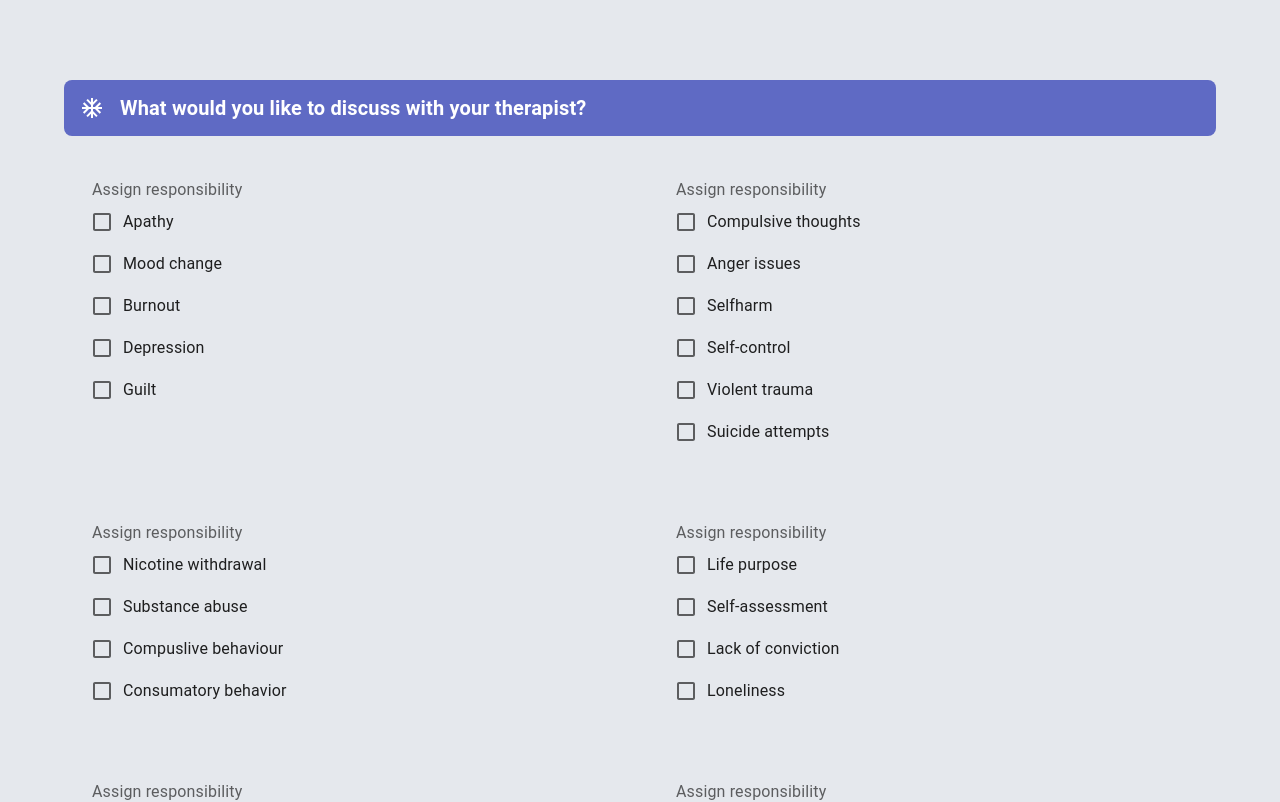
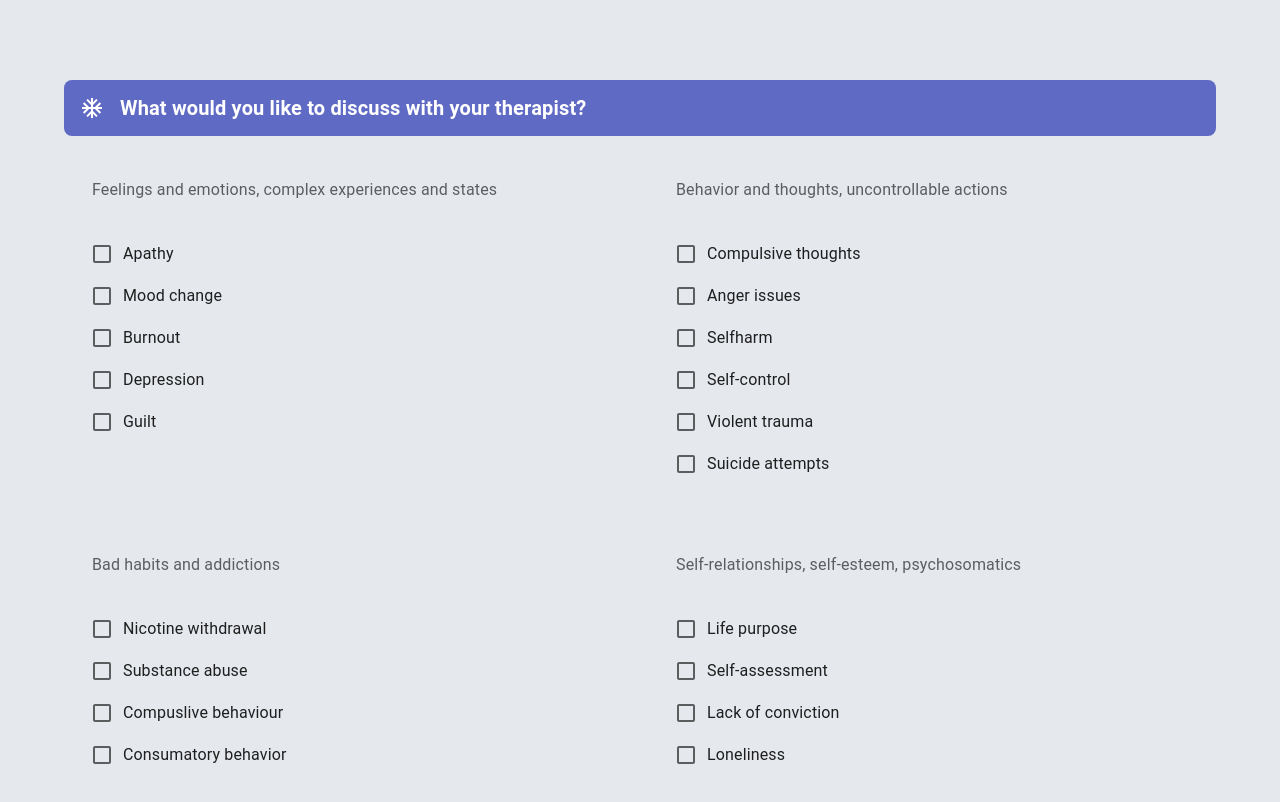
Before and after one commit to SakinahApp/sakinah-app, a React (Create React App) app: page /user-preferences in a window 1280 px wide. Shown: the top 802 px of the page. Built offline with nearby package versions, Linux system fonts and the light colour scheme; no server answers; the database is empty; sample sign-in values are in the browser's storage.

Commit message:
Therapist video link

```diff
--- a/src/views/sakinah/User/Components/CheckboxesGroup.tsx
+++ b/src/views/sakinah/User/Components/CheckboxesGroup.tsx
@@ -25,14 +25,16 @@ export default function CheckboxesGroup({
     if (!preferences.includes(event.target.name)) {
       return setPreferences([...preferences, event.target.name]);
     } else {
-      return setPreferences(preferences.filter((p) => p!== event.target.name));
+      return setPreferences(preferences.filter((p) => p !== event.target.name));
     }
   };
 
   return (
     <Box sx={{ display: "flex" }}>
       <FormControl sx={{ m: 3 }} component="fieldset" variant="standard">
-        <FormLabel component="legend">Assign responsibility</FormLabel>
+        <FormLabel component="legend" style={{ height: 55 }}>
+          {title}
+        </FormLabel>
         <FormGroup>
           {data.map((item) => (
             <FormControlLabel
--- a/src/views/sakinah/User/MyTherapists.tsx
+++ b/src/views/sakinah/User/MyTherapists.tsx
@@ -56,26 +56,31 @@ const therapistData = [
     id: 1,
     fullName: "Akbar Hussain",
     background: "#f5f5f5",
+    link: "https://teleport.video/sakinah/yaseenavgani",
   },
   {
     id: 2,
     fullName: "Akbar Hussain",
     background: "#fff4e8",
+    link: "https://teleport.video/sakinah/yaseenavgani",
   },
   {
     id: 3,
     fullName: "Akbar Hussain",
     background: "#e0f1f0",
+    link: "https://teleport.video/sakinah/yaseenavgani",
   },
   {
     id: 4,
     fullName: "Akbar Hussain",
     background: "#f1e0e0",
+    link: "https://teleport.video/sakinah/yaseenavgani",
   },
   {
     id: 4,
     fullName: "Akbar Hussain",
     background: "#e0e1f1",
+    link: "https://teleport.video/sakinah/yaseenavgani",
   },
 ];
 
```
